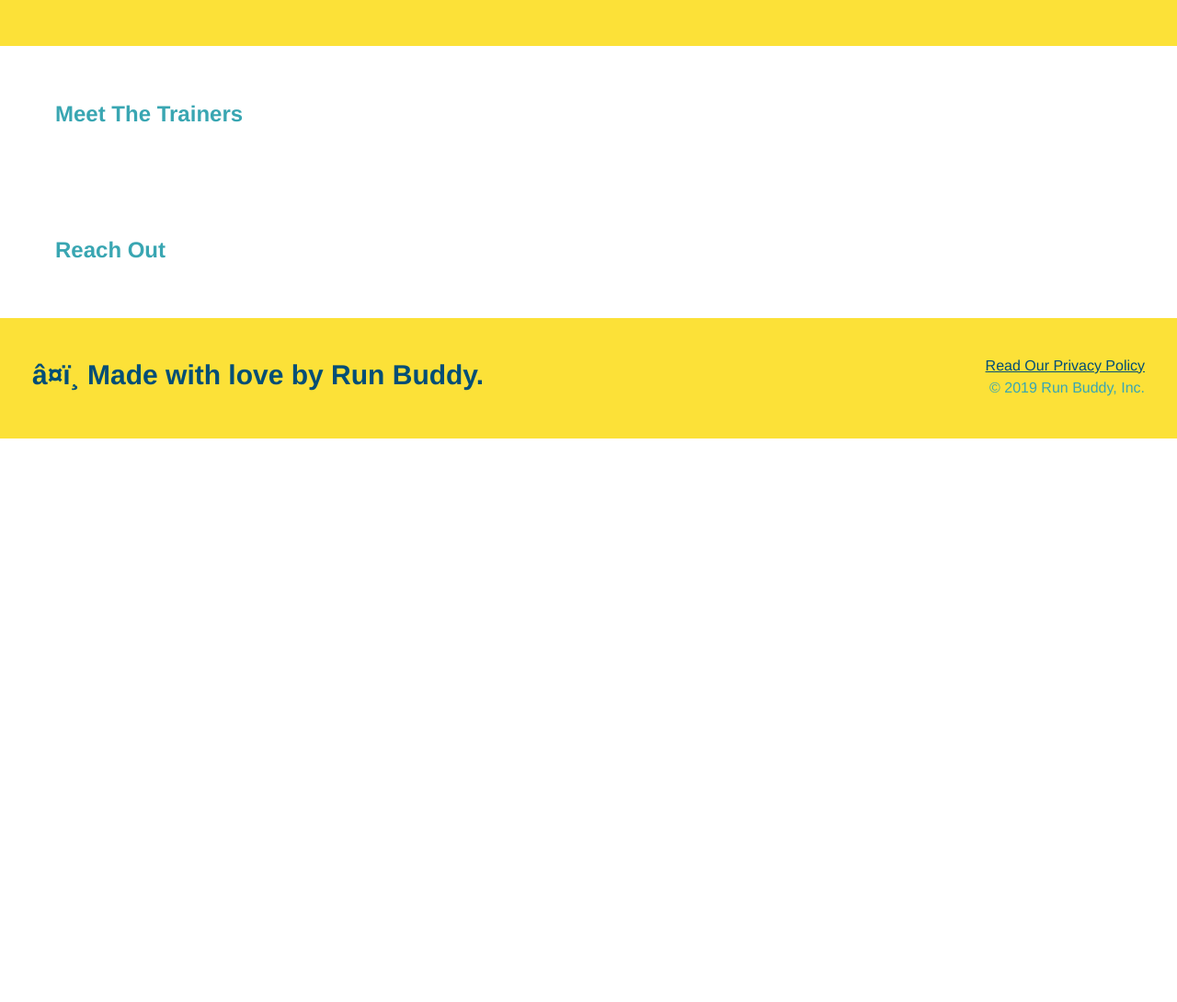
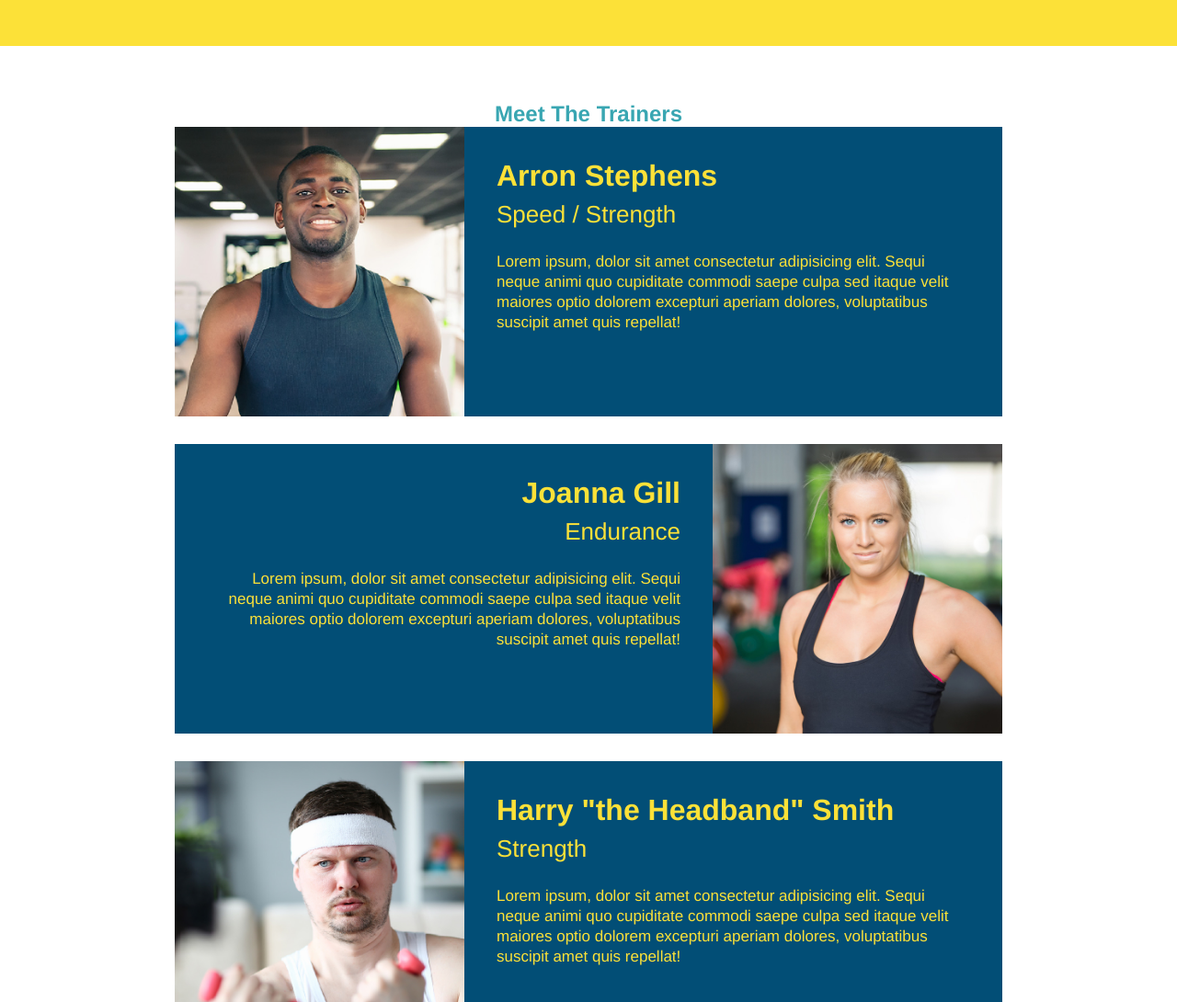
Before and after one commit to Joey-Ramos/run-buddy, a plain HTML site: page index.html in a window 1280 px wide. Shown: the part 2680-3770 px from the top of the page at 92% size. Before the commit the page ends 3157 px from the top, so only its background shows below. Drawn offline with Linux system fonts and the light colour scheme.

Commit message:
completed trainers section

```diff
--- a/assets/css/style.css
+++ b/assets/css/style.css
@@ -154,3 +154,41 @@ section {
 .steps span {
     font-size: 38px;
 }
+.trainers {
+    text-align: center;
+}
+.trainer {
+    width: 900px;
+    margin: 0 auto 30px auto;
+    background: #024e76;
+    color: #fce138;
+    overflow: auto;
+}
+.trainer img {
+    width: 35%;
+    float: left;
+}
+.trainer-bio{
+    padding: 35px;
+    float: left;
+    width: 65%;
+}
+.text-left {
+    text-align: left;
+}
+.text-right {
+    text-align: right;
+}
+.trainer-bio h3 {
+    font-size: 32px;
+    margin-bottom: 8px;
+}
+.trainer-bio h4 {
+    font-weight: lighter;
+    font-size: 26px;
+    margin-bottom: 25px;
+}
+.trainer-bio p {
+    font-size: 17px;
+    line-height: 1.3;
+}
--- a/index.html
+++ b/index.html
@@ -106,8 +106,44 @@
         </section>
 
         <!-- "meet the trainers" section-->
-        <section>
-            <h2>Meet The Trainers</h2>
+        <section id="your trainers" class="trainers">
+            <h2 class="sectiont-title primary-border">Meet The Trainers</h2>
+
+            <article class="trainer">
+                <img src="./assets/images/trainer-1.jpg" alt="Arron Stephen in his workout clothes, ready to pump iron" />
+                <div class="trainer-bio text-left">
+                    <h3>Arron Stephens</h3>
+                    <h4>Speed / Strength</h4>
+                    <p>
+                        Lorem ipsum, dolor sit amet consectetur adipisicing elit. Sequi neque animi quo cupiditate commodi saepe culpa sed
+                        itaque velit maiores optio dolorem excepturi aperiam dolores, voluptatibus suscipit amet quis repellat!
+                    </p>
+                </div>
+            </article>
+            <!-- second trainer bio -->
+            <article class="trainer">
+                <div class="trainer-bio text-right">
+                    <h3>Joanna Gill</h3>
+                    <h4>Endurance</h4>
+                    <p>
+                        Lorem ipsum, dolor sit amet consectetur adipisicing elit. Sequi neque animi quo cupiditate commodi saepe culpa sed
+                        itaque velit maiores optio dolorem excepturi aperiam dolores, voluptatibus suscipit amet quis repellat!
+                    </p>
+                </div>
+                <img src="./assets/images/trainer-2.jpg" alt="Joanna Gill cooling off after a workout" />
+            </article>
+            <!-- third trainer bio -->
+            <article class="trainer">
+                <img src="./assets/images/trainer-3.jpg" alt="Harry Smith wearing a headband and lifting comically small pick weights" />
+                <div class="trainer-bio text-left">
+                    <h3>Harry "the Headband" Smith</h3>
+                    <h4>Strength</h4>
+                    <p>
+                        Lorem ipsum, dolor sit amet consectetur adipisicing elit. Sequi neque animi quo cupiditate commodi saepe culpa sed
+                        itaque velit maiores optio dolorem excepturi aperiam dolores, voluptatibus suscipit amet quis repellat!
+                    </p>
+                </div>
+            </article>
         </section>
 
         <!-- "reach out" section-->
```
Also changed, not shown: assets/images/trainer-1.jpg (added), assets/images/trainer-2.jpg (added), assets/images/trainer-3.jpg (added).
